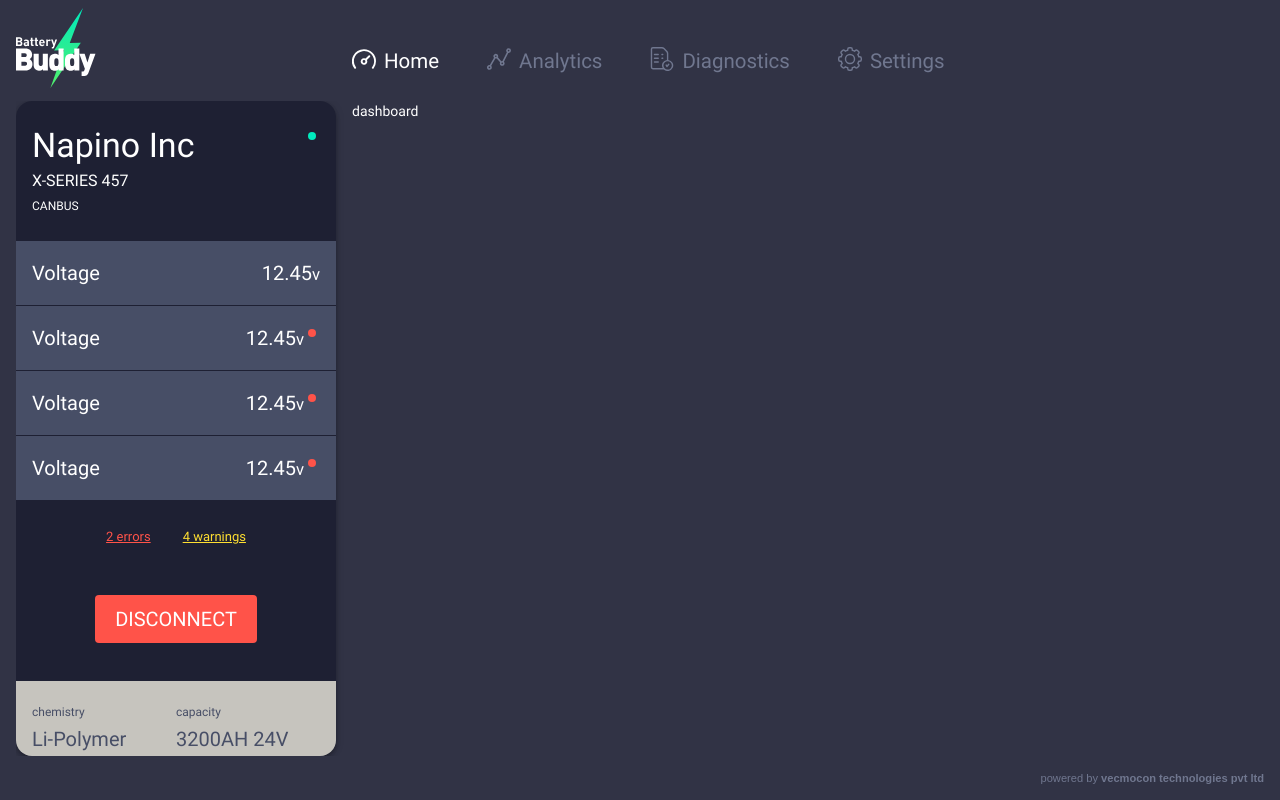
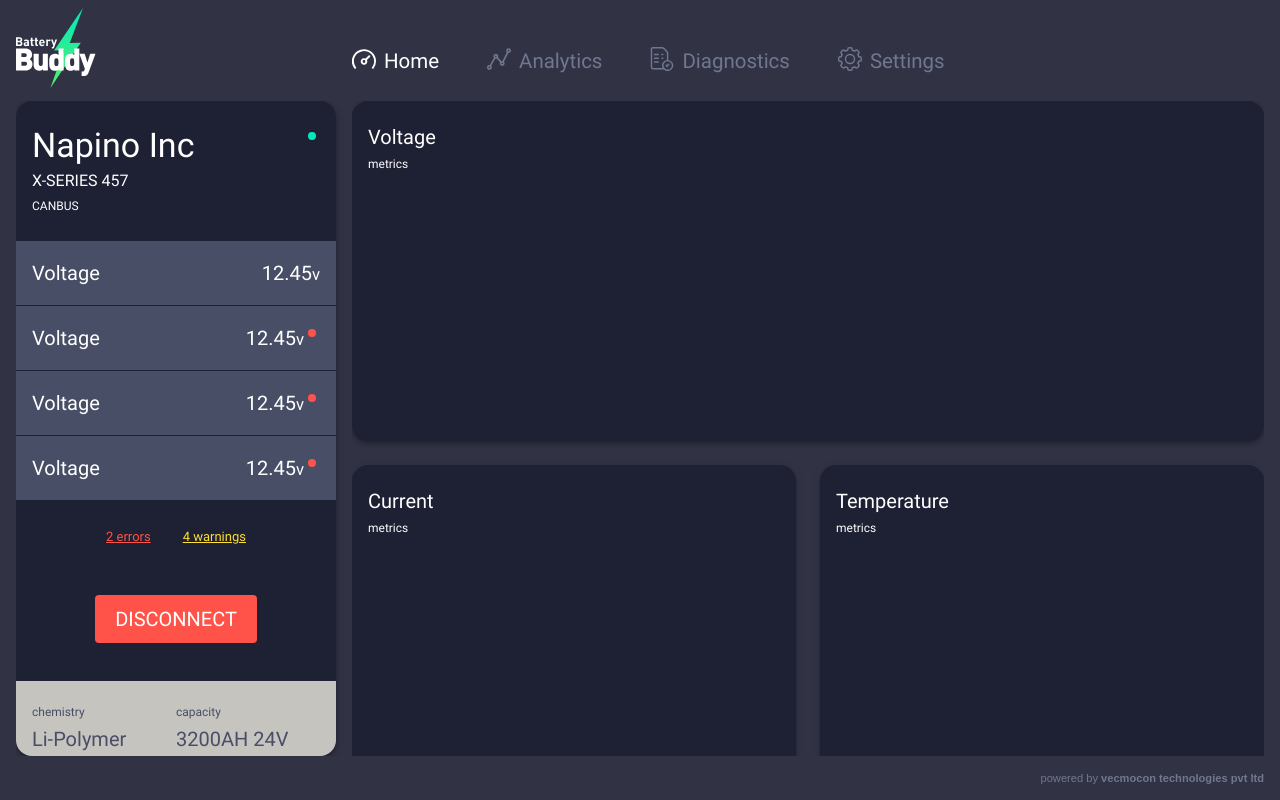
Before and after one commit to Chiselkraft-Design-Laboratory/BatteryBuddyApp, a React (Create React App) app: page / in a window 1280 px wide. Built offline with nearby package versions, Linux system fonts and the light colour scheme.

Commit message:
UX-15 Pages / Dashboard

```diff
--- a/src/components/App.js
+++ b/src/components/App.js
@@ -17,6 +17,7 @@
 } from "./layouts";
 
 import * as BatteryInfo from "./blocks/batteryInfo";
+import ShowMetrics from "./layouts/pages/dashboard/showMetrics";
 
 class BatteryBuddyApp extends Component {
   constructor(props) {
@@ -126,7 +127,22 @@
       </SidePane>
     );
 
-    let dashboard = <Page>dashboard</Page>;
+    let dashboard = (
+      <Page>
+        <ShowMetrics wide caption="metrics" title="Voltage">
+          {/* insert graph component here */}
+        </ShowMetrics>
+        <ShowMetrics caption="metrics" title="Current">
+          {/* insert graph component here */}
+        </ShowMetrics>
+        <ShowMetrics caption="metrics" title="Temperature">
+          {/* insert graph component here */}
+        </ShowMetrics>
+        <ShowMetrics wide caption="metrics" title="SoC vs Time">
+          {/* insert graph component here */}
+        </ShowMetrics>
+      </Page>
+    );
     let settings = <Page>settings</Page>;
     let analytics = <Page>analytics</Page>;
     let diagnostics = <Page>diagnostics</Page>;
--- /dev/null
+++ b/src/components/layouts/pages/dashboard/showMetrics.js
@@ -0,0 +1,33 @@
+import React from "react";
+import { Grid, Paper, makeStyles } from "@material-ui/core";
+
+import { Label } from "../../index";
+
+const useStyle = makeStyles(
+  (theme) => ({
+    root: {
+      width: "100%",
+      minHeight: "340px",
+      padding: theme.spacing(2),
+      borderRadius: theme.spacing(2),
+    },
+  }),
+  { index: 1 }
+);
+const ShowMetrics = (props) => {
+  const classes = useStyle();
+  return (
+    <Grid item xs={props.wide ? 12 : 6}>
+      <Paper elevation={4} className={classes.root}>
+        <Grid container>
+          <Grid item>
+            <Label reverse caption={props.caption} value={props.title} />
+          </Grid>
+          <Grid item>{props.children}</Grid>
+        </Grid>
+      </Paper>
+    </Grid>
+  );
+};
+
+export default ShowMetrics;
--- a/src/components/layouts/sections/Page.js
+++ b/src/components/layouts/sections/Page.js
@@ -10,7 +10,7 @@
     overflowX: "hidden",
 
     "&::-webkit-scrollbar": {
-      width: "1px",
+      width: "2px",
     },
     "&::-webkit-scrollbar-track": {
       boxShadow: "inset 0 0 6px rgba(0,0,0,0.00)",
@@ -19,15 +19,17 @@
     },
     "&::-webkit-scrollbar-thumb": {
       backgroundColor: theme.palette.ui.seagreen,
-      opacity: 0.2,
+      opacity: 0.1,
     },
   },
 }));
 const Page = (props) => {
   const classes = useStyle();
   return (
-    <Grid container className={classes.root}>
-      {props.children}
+    <Grid container className={classes.root} alignItems="flex-start">
+      <Grid container spacing={3}>
+        {props.children}
+      </Grid>
     </Grid>
   );
 };
```
